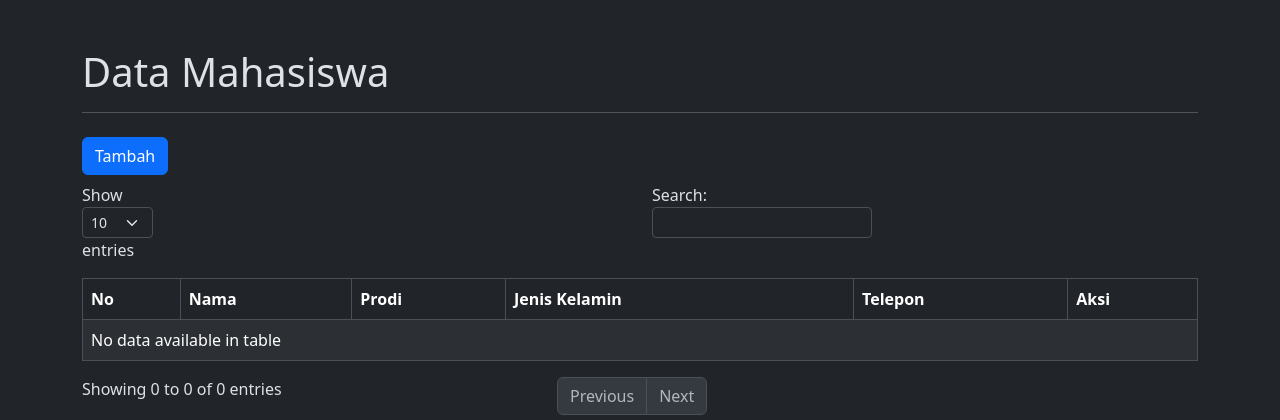
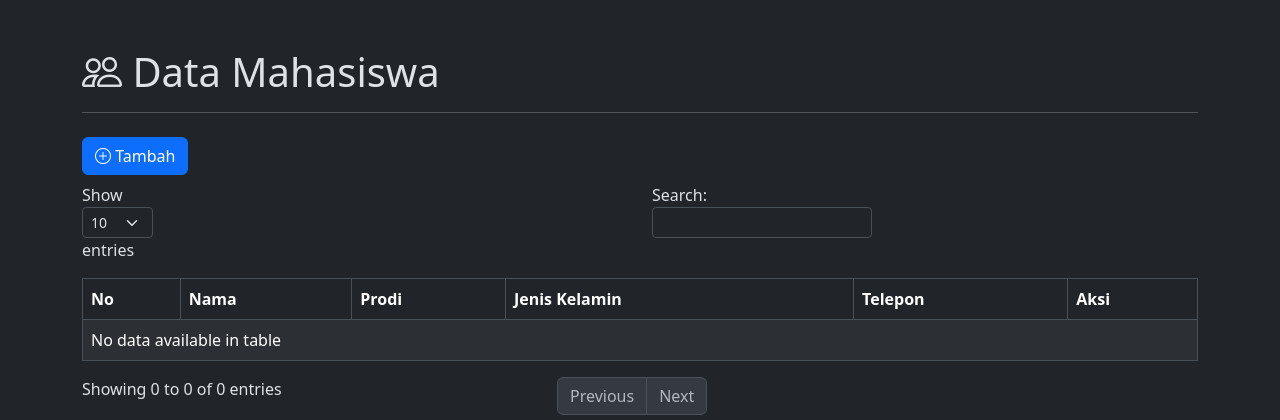
Before and after one commit to mazizf13/crud-vsga24, a PHP site: page /mahasiswa.php in a window 1280 px wide. Shown: the part 56-476 px from the top of the page. Run offline with PHP 8.4, Linux system fonts and the light colour scheme; data that the repository does not hold is empty; some libraries are stand-ins or nearby versions.

```diff
--- a/layout/header.php
+++ b/layout/header.php
@@ -18,6 +18,7 @@ include 'config/app.php';
     />
     <link href="https://cdnjs.cloudflare.com/ajax/libs/twitter-bootstrap/5.3.0/css/bootstrap.min.css">
     <link href="https://cdn.datatables.net/2.0.8/css/dataTables.bootstrap5.css">
+    <link rel="stylesheet" href="https://cdn.jsdelivr.net/npm/bootstrap-icons@1.3.0/font/bootstrap-icons.css">
   </head>
   <body>
     <div>
--- a/mahasiswa.php
+++ b/mahasiswa.php
@@ -8,11 +8,11 @@ $data_mahasiswa = select("SELECT * FROM mahasiswa ORDER BY id_mahasiswa DESC");
 ?>
 
 <div class="container mt-5">
-  <h1>Data Mahasiswa</h1>
+  <h1><i class="bi bi-people"></i> Data Mahasiswa</h1>
 
   <hr>
 
-  <a href="tambah-mahasiswa.php" class="btn btn-primary mb-2 mt-2">Tambah</a>
+  <a href="tambah-mahasiswa.php" class="btn btn-primary mb-2 mt-2"><i class="bi bi-plus-circle"></i> Tambah</a>
 
   <table id="dataTables" class="table table-bordered table-striped mt-3">
     <thead>
@@ -35,10 +35,10 @@ $data_mahasiswa = select("SELECT * FROM mahasiswa ORDER BY id_mahasiswa DESC");
           <td><?= $mahasiswa['prodi']; ?></td>
           <td><?= $mahasiswa['jk']; ?></td>
           <td><?= $mahasiswa['telepon']; ?></td>
-          <td class="text-center" width="15%">
-            <a href="detail-mahasiswa.php?id_mahasiswa=<?= $mahasiswa['id_mahasiswa'] ?>" class="btn btn-secondary btn-sm">Detail</a>
-            <a href="ubah-mahasiswa.php?id_mahasiswa=<?= $mahasiswa['id_mahasiswa'] ?>" class="btn btn-warning btn-sm">Ubah</a>
-            <a href="hapus-mahasiswa.php?id_mahasiswa=<?= $mahasiswa['id_mahasiswa'] ?>" class="btn btn-danger btn-sm" onclick="confirm('Anda yakin ingin menghapus data mahasiswa ini?')">Hapus</a>
+          <td class="text-center" width="20%">
+            <a href="detail-mahasiswa.php?id_mahasiswa=<?= $mahasiswa['id_mahasiswa'] ?>" class="btn btn-secondary btn-sm"><i class="bi bi-eye"></i> Detail</a>
+            <a href="ubah-mahasiswa.php?id_mahasiswa=<?= $mahasiswa['id_mahasiswa'] ?>" class="btn btn-warning btn-sm"><i class="bi bi-pencil-square"></i> Ubah</a>
+            <a href="hapus-mahasiswa.php?id_mahasiswa=<?= $mahasiswa['id_mahasiswa'] ?>" class="btn btn-danger btn-sm" onclick="return confirm('Anda yakin ingin menghapus data mahasiswa ini?')"><i class="bi bi-trash"></i> Hapus</a>
           </td>
         </tr>
       <?php endforeach; ?>
```
Also changed, not shown: crud-modal.php (+4 -4 lines), index.php (+5 -5 lines), assets/img/6696cfdece3f8.png (deleted), assets/img/6696d989e9e78.jpeg (deleted), layout/footer.php (line endings or trailing spaces).
